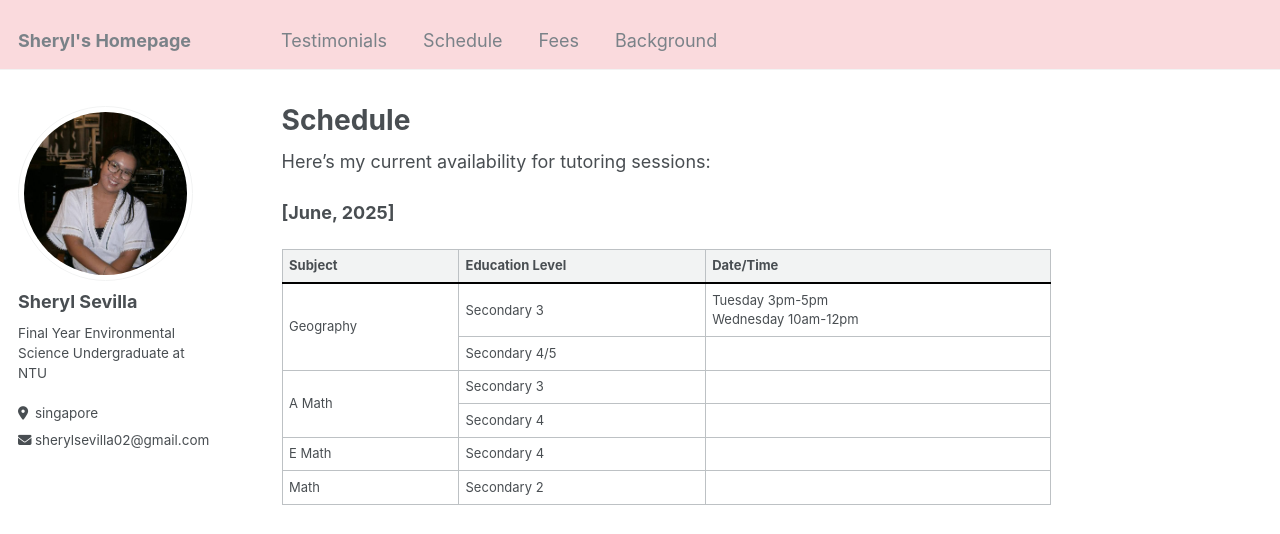
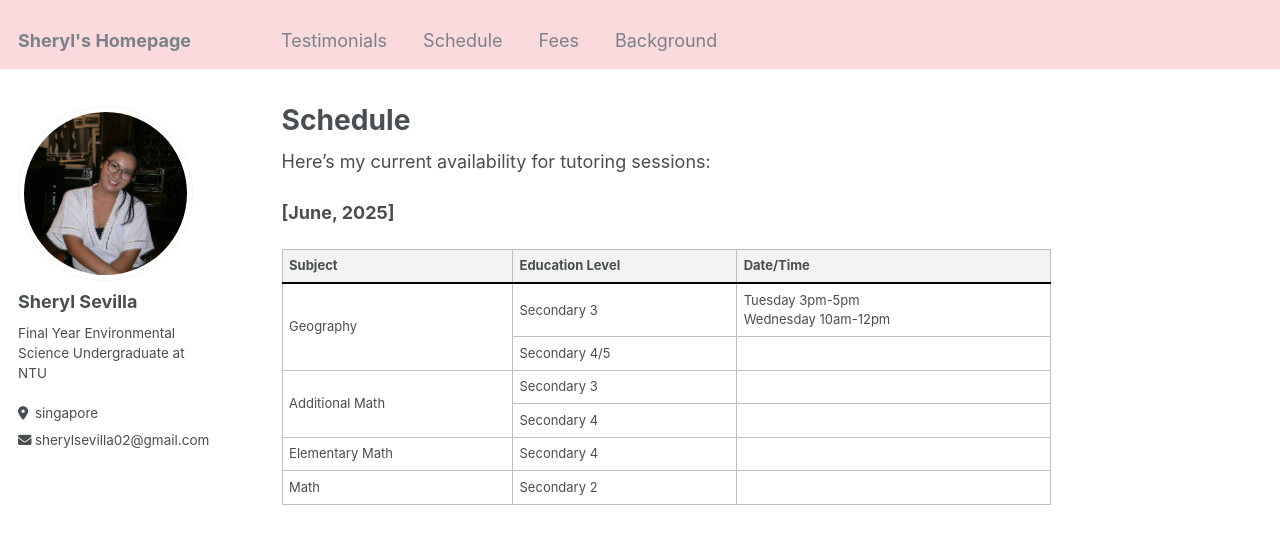
Before and after one commit to teachsheryl/teachsheryl.github.io, a Jekyll site: the page built from _pages/schedule.md, in a window 1280 px wide and 900 px high, cut to the strip 0-534 px from the top of the window. Built offline with Jekyll 4.4.1, drawn with Linux system fonts in a browser that asks for light colours.

Commit message:
Update schedule.md

```diff
--- a/_pages/schedule.md
+++ b/_pages/schedule.md
@@ -27,7 +27,7 @@ Here's my current availability for tutoring sessions:
       <td></td>
     </tr>
     <tr>
-      <td rowspan="2">A Math</td>
+      <td rowspan="2">Additional Math</td>
       <td>Secondary 3</td>
       <td></td>
     </tr>
@@ -36,7 +36,7 @@ Here's my current availability for tutoring sessions:
       <td></td>
     </tr>
     <tr>
-      <td>E Math</td>
+      <td>Elementary Math</td>
       <td>Secondary 4</td>
       <td></td>
     </tr>
```
